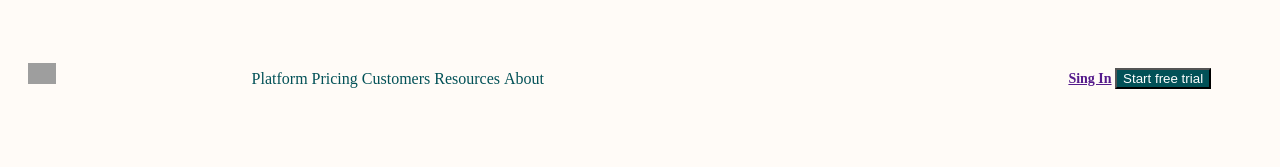
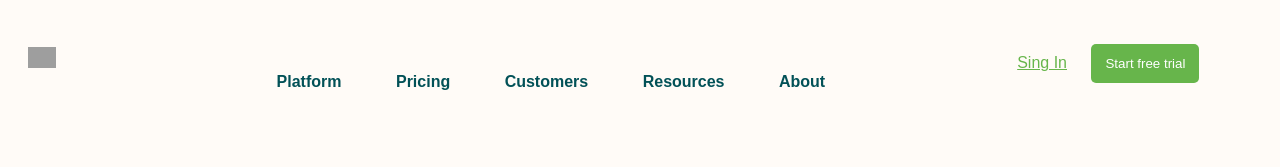
Before and after one commit to barrientosalvarez/matcha, a plain HTML site: page src/index.html in a window 1280 px wide. Shown: the top 167 px of the page. Drawn offline with Linux system fonts and the light colour scheme; grey boxes are pictures that could not be loaded.

Commit message:
update styles | sesion 2

```diff
--- a/src/styles.css
+++ b/src/styles.css
@@ -21,6 +21,8 @@ button{
 .header{
     margin: 40px 20px 0;
     font-size: 0;
+    font-family: sans-serif;
+    height: 45px;
 }
 
 li{
@@ -44,17 +46,42 @@ li{
 }
 
 .navbar{
-    width: 70%;
+    width: 65%;
     text-align: left;
-    color: #025157;
-    font-weight: 500;
+    color: #25157;
+    font-weight: bold;
+    height: 40px;
+    font-family: sans-serif;
 }
 
-.actions{
+li{
+    display: inline;
+    margin: 0 25px;
+    color: #025157;
+}
+
+/*.actions{
     width: 15%;
     text-align: left;
     font-size: 14px;
     font-weight: 600;
+}*/
+
+.actions > *{
+    margin-left: 10px;
+    margin-right: 10px;
+}
+
+.actions a{
+    color: #67b54b;
+}
+
+.actions button{
+    color: white;
+    background-color: #67b54b;
+    padding: 12px 14px;
+    border: 0px;
+    border-radius: 5px;
 }
 
 .main{
```
